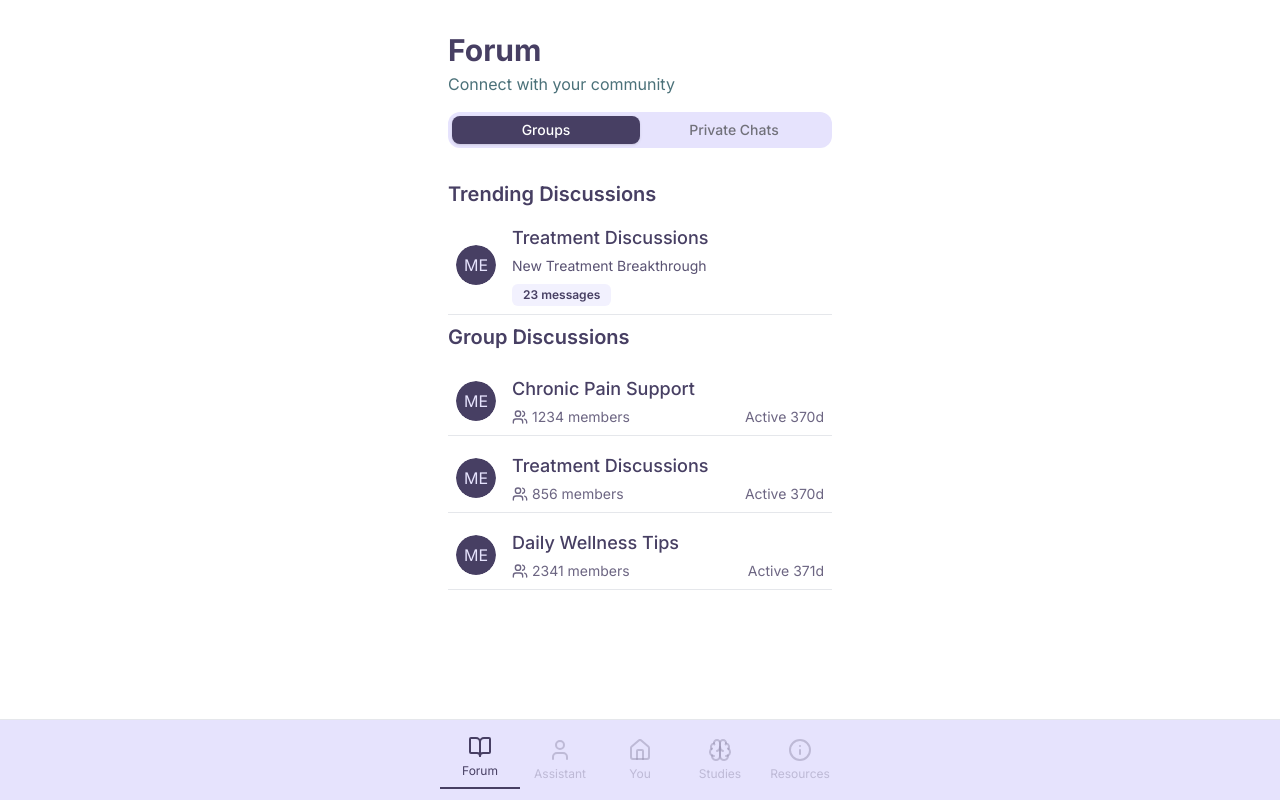
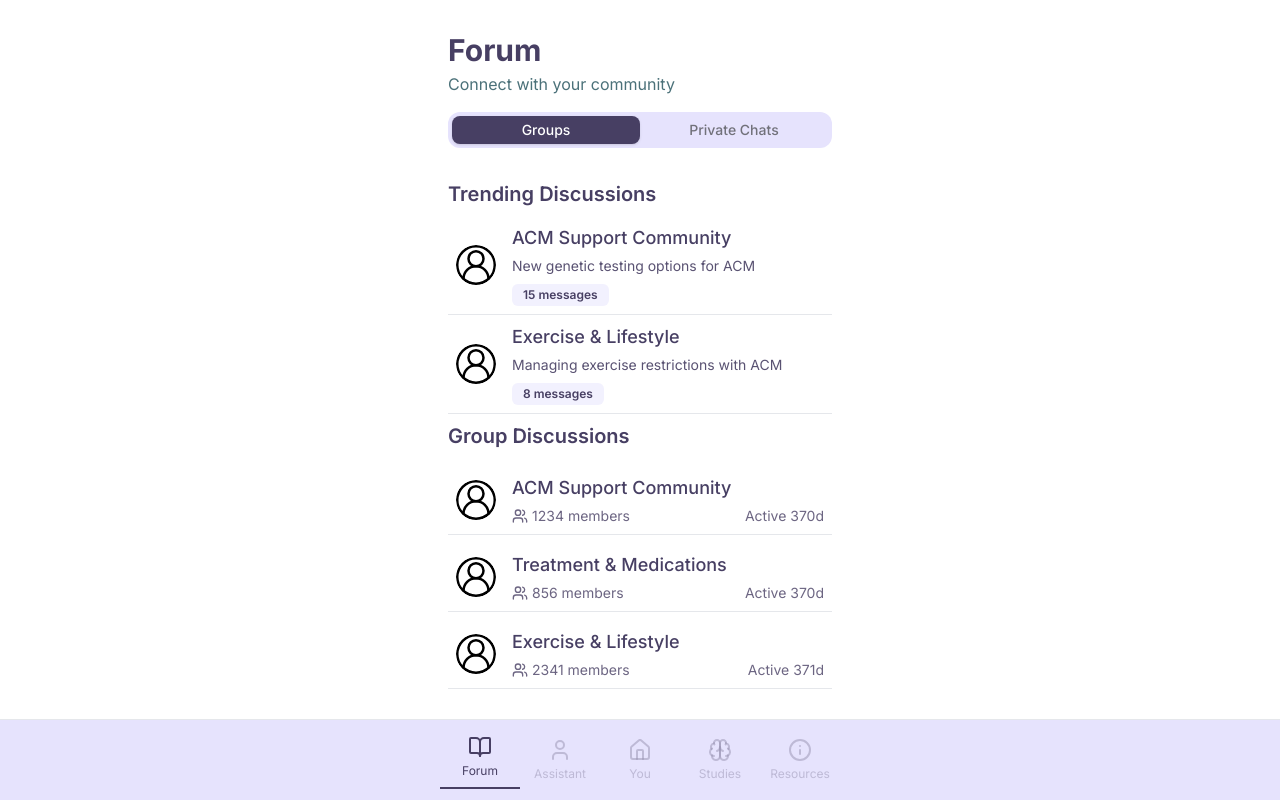
Before and after one commit to paulburkhardt/Rarely, a Next.js app: page /forum in a window 1280 px wide. Built offline with nearby package versions, Linux system fonts and the light colour scheme.

Commit message:
edited copies

```diff
--- a/app/chat/page.tsx
+++ b/app/chat/page.tsx
@@ -27,16 +27,15 @@ const mockMessages = [
 ]
 
 const examplePrompts = [
-  "What are common cold symptoms?",
-  "How can I improve my sleep?",
-  "Tips for staying healthy",
+  "What are common ACM symptoms?",
+  "How can I manage my ACM diagnosis?",
+  "Exercise guidelines for ACM patients",
 ]
 
-// Add welcome message constant
 const welcomeMessage = {
   id: 'welcome',
   role: 'assistant' as const,
-  content: 'Hi there! I\'m Dr. Joni, your personal medical assistant. I\'m here to help answer your health-related questions and provide guidance. How can I assist you today?'
+  content: 'Hi there! I\'m Dr. Joni, your ACM specialist. I\'m here to help answer your questions about Arrhythmogenic Cardiomyopathy and provide guidance. How can I assist you today?'
 }
 
 export default function ChatPage() {
@@ -59,7 +58,6 @@ export default function ChatPage() {
     setMessages([welcomeMessage]);
   }
 
-  // Add useEffect to show welcome message on first load
   useEffect(() => {
     if (messages.length === 0) {
       setMessages([welcomeMessage]);
@@ -69,7 +67,6 @@ export default function ChatPage() {
   return (
     <div className="flex flex-col h-[calc(100vh-5rem)] bg-white">
 
-      {/* Logo */}
       <div className="flex justify-center items-center py-6">
         <Image
           src="/logo_purple.png"
@@ -80,7 +77,6 @@ export default function ChatPage() {
         />
       </div>
 
-      {/* Messages */}
       <div className="flex-1 overflow-y-auto px-4 py-2 space-y-4">
         {messages.map((message) => (
           <div
@@ -119,9 +115,7 @@ export default function ChatPage() {
         <div ref={messagesEndRef} />
       </div>
 
-      {/* Input */}
       <form onSubmit={handleSubmit} className="border-t p-4 bg-white">
-        {/* Example Prompts */}
         <div className="flex gap-2 overflow-x-auto pb-4 px-2">
           {examplePrompts.map((prompt, index) => (
             <button
--- a/app/forum/page.tsx
+++ b/app/forum/page.tsx
@@ -9,6 +9,7 @@ import { Badge } from "@/components/ui/badge"
 import { colors } from '@/styles/colors'
 import { useSearchParams, useRouter } from 'next/navigation'
 import { Avatar, AvatarImage, AvatarFallback } from "@/components/ui/avatar"
+import { mockGroups, mockDiscussions, mockPrivateChats } from '@/data/mock-forum'
 
 
 type Group = {
@@ -24,63 +25,10 @@ type Group = {
 type Discussion = {
   id: string
   title: string
-  groupName: string
-  groupImage: string
+  group: Group
   messageCount: number
+  lastUpdated: Date
 }
-
-const groups: Group[] = [
-  {
-    id: '1',
-    name: 'Chronic Pain Support',
-    description: 'Share experiences and tips for managing chronic pain',
-    imageUrl: '/placeholder.svg?height=48&width=48',
-    lastActivity: new Date('2024-01-04T21:48:00'),
-    memberCount: 1234,
-    unreadCount: 3
-  },
-  {
-    id: '2',
-    name: 'Treatment Discussions',
-    description: 'Discussion about various treatment options',
-    imageUrl: '/placeholder.svg?height=48&width=48',
-    lastActivity: new Date('2024-01-04T15:30:00'),
-    memberCount: 856
-  },
-  {
-    id: '3',
-    name: 'Daily Wellness Tips',
-    description: 'Daily tips for maintaining wellness',
-    imageUrl: '/placeholder.svg?height=48&width=48',
-    lastActivity: new Date('2024-01-03T19:20:00'),
-    memberCount: 2341,
-    unreadCount: 1
-  }
-]
-
-const discussions: Discussion[] = [
-  {
-    id: '1',
-    title: 'New Treatment Breakthrough',
-    groupName: 'Treatment Discussions',
-    groupImage: '/placeholder.svg?height=32&width=32',
-    messageCount: 23
-  }
- /*  {
-    id: '2',
-    title: 'New research on chronic pain management',
-    groupName: 'Chronic Pain Support',
-    groupImage: '/placeholder.svg?height=32&width=32',
-    messageCount: 15
-  },
-  {
-    id: '2',
-    title: 'Share your wellness journey',
-    groupName: 'Daily Wellness Tips',
-    groupImage: '/placeholder.svg?height=32&width=32',
-    messageCount: 8
-  } */
-]
 
 function formatTimeAgo(date: Date) {
   const now = new Date()
@@ -132,20 +80,20 @@ function ForumContent() {
 
 
         <TabsContent value="groups" className="grid gap-2">
-          {/* Trending Discussions section with similar styling */}
           <div className="mt-4">
             <h2 className="text-xl font-semibold text-[#473F63] mb-2">Trending Discussions</h2>
-            {discussions.map((discussion) => (
+            {mockDiscussions.map((discussion) => (
               <Link key={discussion.id} href={`/forum/chat/discussion${discussion.id}`}>
                 <div className="flex items-center p-2 border-b border-gray-200">
                   <Avatar className="w-10 h-10 mr-2">
-                    <AvatarImage  alt={discussion.groupName} />
-                    <AvatarFallback className="bg-[#473F63] text-[#E6E3FD]">ME</AvatarFallback>
-                    </Avatar>
+                    <AvatarImage src={discussion.group.imageUrl} alt={discussion.group.name} />
+                    <AvatarFallback className="bg-[#473F63] text-[#E6E3FD]">
+                      {discussion.group.name.substring(0, 2)}
+                    </AvatarFallback>
+                  </Avatar>
                   <div className="flex-1 min-w-0 ml-2">
                     <h3 className="text-[#473F63] font-medium text-lg group-hover:text-[#1E4D57] transition-colors">
-                      {discussion.groupName}
-
+                      {discussion.group.name}
                     </h3>
                     <p className="text-[#473F63]/90 text-sm mt-1">
                       {discussion.title}
@@ -162,13 +110,15 @@ function ForumContent() {
             ))}
           </div>
         <h2 className="text-xl font-semibold text-[#473F63] mb-2">Group Discussions</h2>
-          {groups.map((group) => (
+          {mockGroups.map((group) => (
             <Link key={group.id} href={`/forum/chat/${group.id}`}>
               <div className="flex items-center p-2 border-b border-gray-200">
                 <Avatar className="w-10 h-10 mr-2">
-                  <AvatarImage  alt={group.name} />
-                  <AvatarFallback className="bg-[#473F63] text-[#E6E3FD]">ME</AvatarFallback>
-                  </Avatar>
+                  <AvatarImage src={group.imageUrl} alt={group.name} />
+                  <AvatarFallback className="bg-[#473F63] text-[#E6E3FD]">
+                    {group.name.substring(0, 2)}
+                  </AvatarFallback>
+                </Avatar>
                 <div className="flex-1 min-w-0 ml-2">
                   <h3 className="text-[#473F63] font-medium text-lg group-hover:text-[#1E4D57] transition-colors">
                     {group.name}
@@ -190,50 +140,34 @@ function ForumContent() {
 
         </TabsContent>
 
-        {/* Private chats tab with green styling */}
         <TabsContent value="private" className="grid gap-2">
-          {[
-            {
-              id: '1',
-              name: 'Dr. Sarah Johnson',
-              image: '/placeholder.svg?height=40&width=40',
-              lastMessage: 'How are you feeling today?',
-              time: new Date('2024-01-04T21:55:00'),
-              unread: 2
-            },
-            {
-              id: '2',
-              name: 'Support Coach Mike',
-              image: '/placeholder.svg?height=40&width=40',
-              lastMessage: 'Great progress on your exercises!',
-              time: new Date('2024-01-04T20:30:00'),
-              unread: 0
-            }
-          ].map((chat) => (
+          {mockPrivateChats.map((chat) => (
             <Link key={chat.id} href={`/forum/chat/private${chat.id}`}>
               <div className="flex items-center p-2 border-b border-gray-200">
                 <Avatar className="w-10 h-10 mr-2">
-                  <AvatarImage  alt={chat.name} />
-                  <AvatarFallback className="bg-[#1E4D57] text-[#DEEAE5] ]">DR</AvatarFallback>
+                  <AvatarImage src={chat.userImage} alt={chat.userName} />
+                  <AvatarFallback className="bg-[#1E4D57] text-[#DEEAE5]">
+                    {chat.userName.substring(0, 2)}
+                  </AvatarFallback>
                 </Avatar>
                 <div className="flex-1 min-w-0 ml-2">
                   <div className="flex items-center justify-between">
                     <h3 className="text-[#1E4D57] font-medium">
-                      {chat.name}
+                      {chat.userName}
                     </h3>
                     <span className="text-xs text-[#1E4D57]/80">
-                      {formatTimeAgo(chat.time)}
+                      {formatTimeAgo(chat.lastMessageTime)}
                     </span>
                   </div>
                   <p className="text-sm text-[#1E4D57]/90 truncate mt-1">
                     {chat.lastMessage}
                   </p>
                 </div>
-                {chat.unread > 0 && (
+                {chat.unreadCount > 0 && (
                   <Badge
                     variant="secondary"
                     className="mt-2 bg-[#DEEAE5] text-[#1E4D57]">
-                    {chat.unread}
+                    {chat.unreadCount}
                   </Badge>
                 )}
               </div>
--- a/data/mock-forum.ts
+++ b/data/mock-forum.ts
@@ -3,8 +3,8 @@ import { Group, Discussion, PrivateChat } from '../types/forum'
 export const mockGroups: Group[] = [
   {
     id: '1',
-    name: 'Chronic Pain Support',
-    description: 'Share experiences and tips for managing chronic pain',
+    name: 'ACM Support Community',
+    description: 'Share experiences and support for living with ACM/ARVC',
     imageUrl: '/placeholder.svg?height=48&width=48',
     lastActivity: new Date('2024-01-04T21:48:00'),
     memberCount: 1234,
@@ -12,16 +12,16 @@ export const mockGroups: Group[] = [
   },
   {
     id: '2',
-    name: 'Treatment Discussions',
-    description: 'Discussion about various treatment options',
+    name: 'Treatment & Medications',
+    description: 'Discussions about ACM treatments, medications, and ICD management',
     imageUrl: '/placeholder.svg?height=48&width=48',
     lastActivity: new Date('2024-01-04T15:30:00'),
     memberCount: 856
   },
   {
     id: '3',
-    name: 'Daily Wellness Tips',
-    description: 'Daily tips for maintaining wellness',
+    name: 'Exercise & Lifestyle',
+    description: 'Safe exercise guidelines and lifestyle modifications for ACM patients',
     imageUrl: '/placeholder.svg?height=48&width=48',
     lastActivity: new Date('2024-01-03T19:20:00'),
     memberCount: 2341,
@@ -32,14 +32,14 @@ export const mockGroups: Group[] = [
 export const mockDiscussions: Discussion[] = [
   {
     id: '1',
-    title: 'New research on chronic pain management',
+    title: 'New genetic testing options for ACM',
     group: mockGroups[0],
     messageCount: 15,
     lastUpdated: new Date('2024-01-04T22:00:00')
   },
   {
     id: '2',
-    title: 'Share your wellness journey',
+    title: 'Managing exercise restrictions with ACM',
     group: mockGroups[2],
     messageCount: 8,
     lastUpdated: new Date('2024-01-04T21:30:00')
@@ -50,18 +50,18 @@ export const mockPrivateChats: PrivateChat[] = [
   {
     id: '1',
     userId: '1',
-    userName: 'Dr. Sarah Johnson',
+    userName: 'Olaf',
     userImage: '/placeholder.svg?height=40&width=40',
-    lastMessage: 'How are you feeling today?',
+    lastMessage: 'How are your ICD readings...?',
     lastMessageTime: new Date('2024-01-04T21:55:00'),
     unreadCount: 2
   },
   {
     id: '2',
     userId: '2',
-    userName: 'Support Coach Mike',
+    userName: 'Maria',
     userImage: '/placeholder.svg?height=40&width=40',
-    lastMessage: 'Great progress on your exercises!',
+    lastMessage: 'Remember to stay within your...',
     lastMessageTime: new Date('2024-01-04T20:30:00'),
     unreadCount: 0
   }
```
